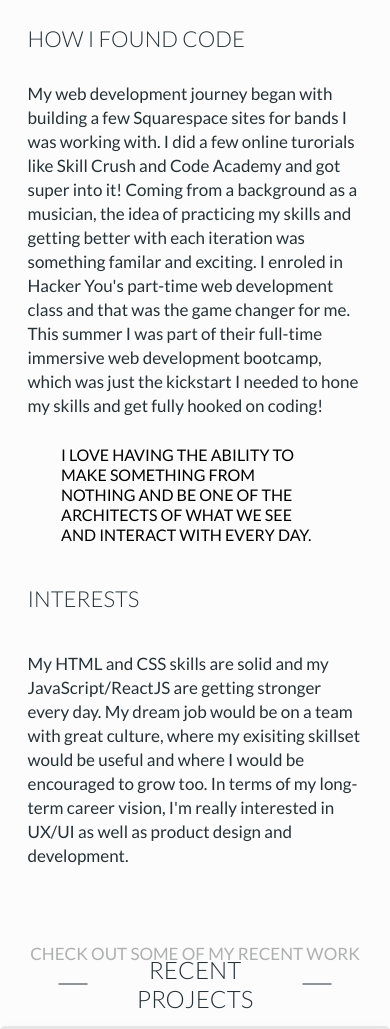
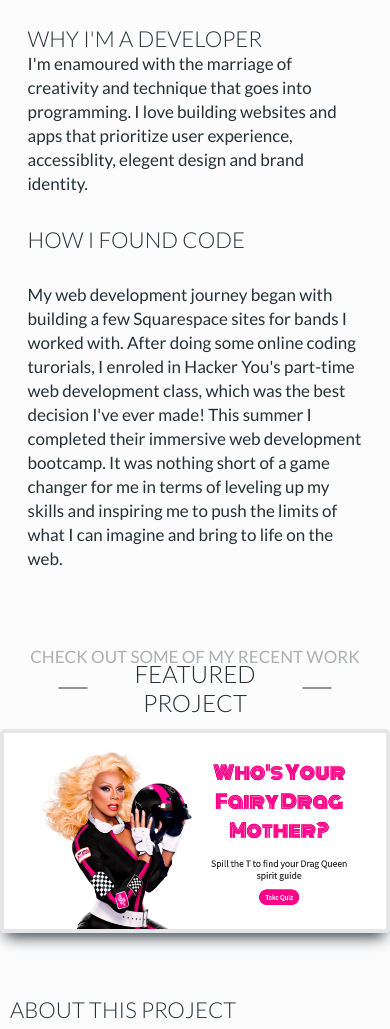
Before and after one commit to alextait1/portfolio, a website: page index.html in a window 390 px wide. Shown: the part 1611-2640 px from the top of the page. Drawn offline with nearby package versions, Linux system fonts and the light colour scheme; files that its build step writes are made by us from their sources.

Commit message:
copy and responsive changes

```diff
--- a/dev/scripts/main.js
+++ b/dev/scripts/main.js
@@ -1,8 +1,3 @@
-const ohHey = "Hello World";
-
-console.log(ohHey);
-
-
 $(function(){
 
 	$('.scroll').on('click', function(){
@@ -12,6 +7,7 @@ $(function(){
 		return false;
 	});
 
-	$('.parallax-window').parallax({imageSrc: '/path/to/image.jpg'});
-
+   if ($(this).width() > 480) {
+       new WOW().init();
+   }
 });
--- a/dev/styles/partials/_about.scss
+++ b/dev/styles/partials/_about.scss
@@ -64,16 +64,13 @@
 
 .aboutMe__text-heading{
 	margin-bottom: 30px;
+	margin-top: 30px;
 }
 
 .interests__text-heading{
 	margin:40px 0 40px 0;
 }
 
-// .p__two-about{
-// 	margin-bottom: 25px;
-// 	margin-top: 10px;
-// }
 
 .hidden__img{
 	display:none;
@@ -82,14 +79,3 @@
 		width:100%;
 	}
 }
-
-blockquote{
-	padding-top: 8%;
-	font-family:$font;
-	text-transform:uppercase;
-	font-weight: 400;
-	line-height: 20px;
-	margin:0;
-	width:80%;
-	margin:0 auto;
-}
--- a/dev/styles/partials/_skills.scss
+++ b/dev/styles/partials/_skills.scss
@@ -47,6 +47,7 @@
 .skills__cards{
 	flex-wrap:wrap;
 	justify-content: space-between;
+	overflow: hidden;
 }
 
 .skills__card {
@@ -54,6 +55,7 @@
 	width:31%;
 	margin-bottom: 30px;
 	background: $lightCyan;
+	overflow: hidden;
 	img{
 	width: 100%;
 	}
--- a/index.html
+++ b/index.html
@@ -53,16 +53,10 @@
 		<img src="assets/wireframing.jpg" alt="alex tait wireframing" class="hidden hidden__img">
 		<div class="aboutMe__container-outer">
 			<div class="aboutMe__container-inner">
+				<h3>Why I'm a Developer</h3>
+				<p>I'm enamoured with the marriage of creativity and technique that goes into programming. I love building websites and apps that prioritize user experience, accessiblity, elegent design and brand identity.</p>
 				<h3 class="aboutMe__text-heading">How I Found Code</h3>
-				<p>My web development journey began with building a few Squarespace sites for bands I was working with. I did a few online turorials like Skill Crush and Code Academy and got super into it! Coming from a background as a musician, the idea of practicing my skills and getting better with each iteration was something familar and exciting. I enroled in Hacker You's part-time web development class and that was the game changer for me. This summer I was part of their full-time immersive web development bootcamp, which was just the kickstart I needed to hone my skills and get fully hooked on coding!</p>
-
-				<div class="quote container">
-					<blockquote>I love having the ability to make something from nothing and be one of the architects of what we see and interact with every day.</blockquote>
-				</div>
-
-				<h3 class="interests__text-heading">Interests</h3>
-				<p>My HTML and CSS skills are solid and my JavaScript/ReactJS are getting stronger every day. My dream job would be on a team with great culture, where my exisiting skillset would be useful and where I would be encouraged to grow too. In terms of my long-term career vision, I'm really interested in UX/UI as well as product design and development.</p>
-
+				<p>My web development journey began with building a few Squarespace sites for bands I worked with. After doing some online coding turorials, I enroled in Hacker You's part-time web development class, which was the best decision I've ever made! This summer I completed their immersive web development bootcamp. It was nothing short of a game changer for me in terms of leveling up my skills and inspiring me to push the limits of what I can imagine and bring to life on the web.</p>
 			</div>
 		</div>
 	</section>
@@ -71,7 +65,7 @@
 		<div class="wrapper">
 			<div>
 				<div class="projects__heading-container flex">
-					<h2 class="projects__heading">Recent Projects</h2>
+					<h2 class="projects__heading">Featured Project</h2>
 					<p class="tagline projects__tagline">Check out some of my recent work</p>
 				</div>
 			</div>
@@ -113,17 +107,17 @@
 				<div class="other__projects-container flex">
 					<div class="projects__single projects__single-kitty">
 						<h3 class="hidden">Ok Kitty</h3>
-						<a href="https://alextait1.github.io/ok_kitty/">
+						<a href="https://alextait1.github.io/ok_kitty_new/">
 							<img src="assets/ok_kitty.png" alt="ok kitty image">
 						</a>
 						<div class="kitty__text-name">
-							<a href="https://alextait1.github.io/ok_kitty/">
+							<a href="https://alextait1.github.io/ok_kitty_new/">
 								<p class="grey__title-light">Name:</p>
 								<p class="grey__title-dark">Ok Kitty</p>
 							</a>
 						</div>
 						<div class="kitty__text-skills">
-							<a href="https://alextait1.github.io/ok_kitty/">
+							<a href="https://alextait1.github.io/ok_kitty_new/">
 								<p class="grey__title-light">Skills</p>
 								<p class="grey__title-dark">JavaScript, API/Ajax, Sass, BEM</p>
 							</a>
```
